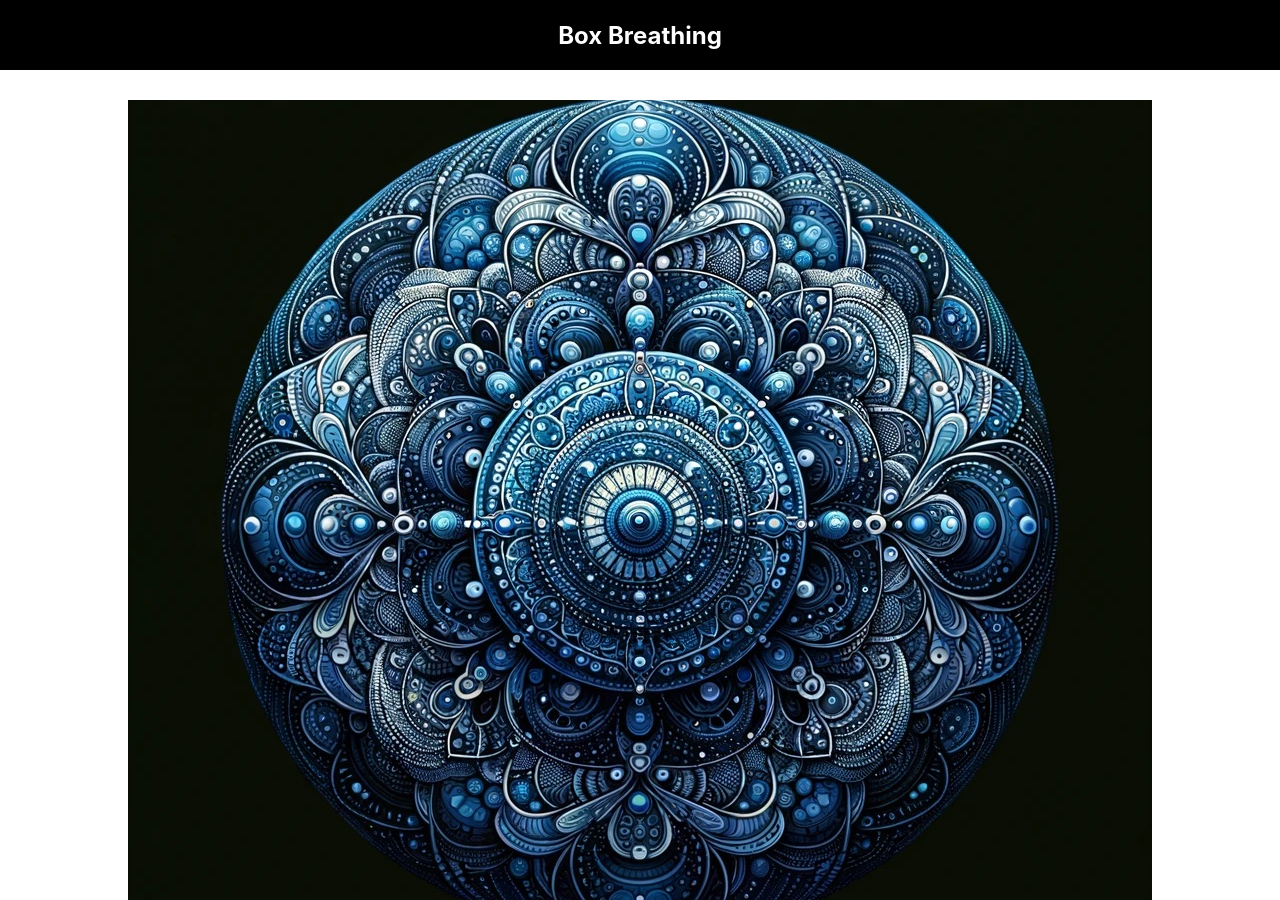
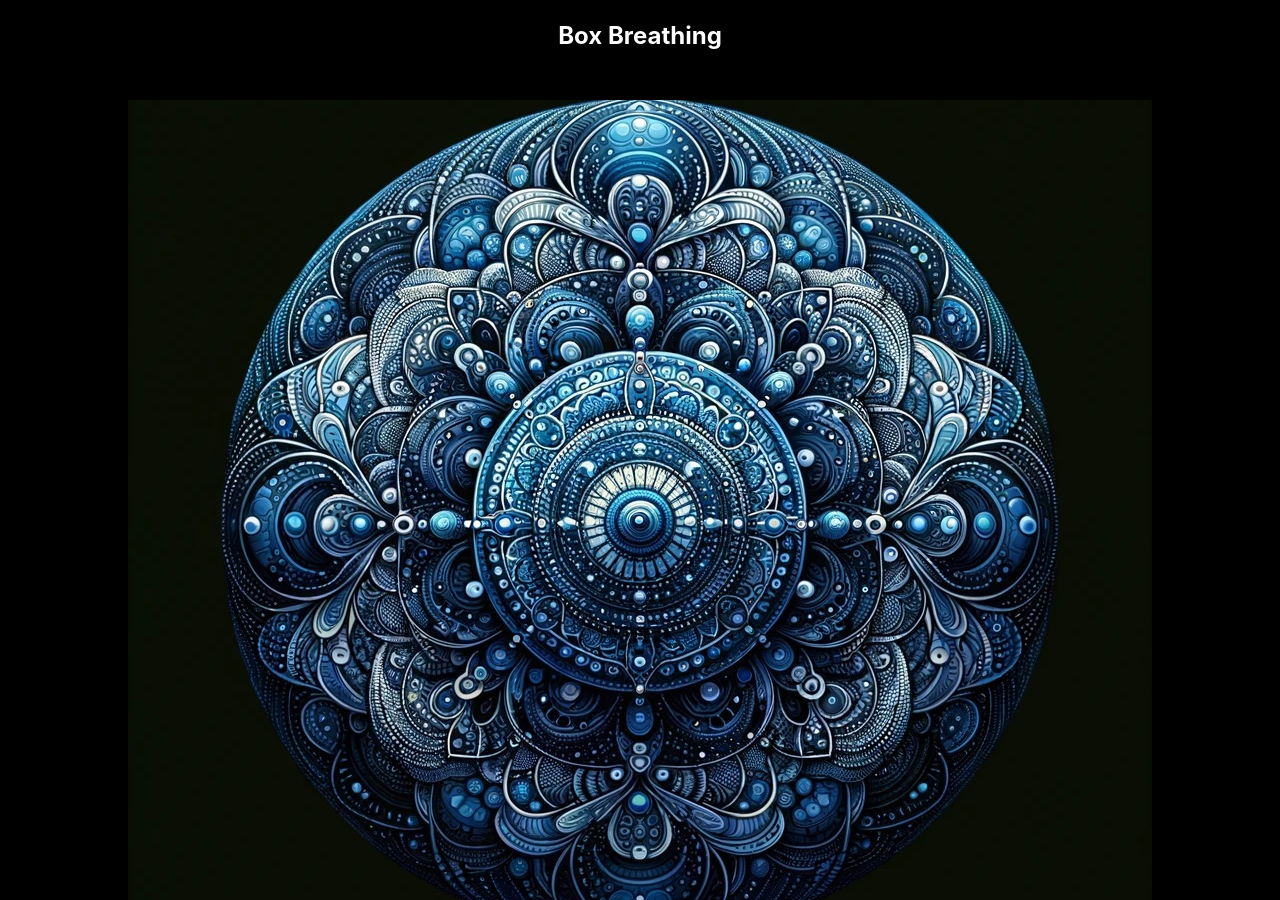
Before and after one commit to MaxSchollum/BoxBreathing, a React (Create React App) app: page /med in a window 1280 px wide. Built offline with nearby package versions, Linux system fonts and the light colour scheme.

Commit message:
starting to style, fixed the functionality

```diff
--- a/src/App.js
+++ b/src/App.js
@@ -2,10 +2,12 @@ import { BrowserRouter as Router, Route, Routes} from 'react-router-dom';
 import Header from './Components/Header';
 import Meditation from './Pages/Meditation';
 import HomePage from './Pages/Homepage';
+import { TimeProvider } from './Context/SecondsContext';
 
 function App() {
 
   return (
+    <TimeProvider>
     <Router>
     <div>
         <Header />
@@ -17,6 +19,7 @@ function App() {
             </div>
     </div>
     </Router>
+    </TimeProvider>
   );
 }
 
--- a/src/Components/Slider.jsx
+++ b/src/Components/Slider.jsx
@@ -1,11 +1,14 @@
-import { useContext } from 'react';
+import { useContext, useState } from 'react';
 import TimeContext from '../Context/SecondsContext';
 
 function Slider() {
-  const {timing, updateTiming} = useContext(TimeContext);
+  const [Time, setTime] = useState(4)
+  const {updateTiming} = useContext(TimeContext)
 
   const handleChange = (event) => {
-    updateTiming(parseInt(event.target.value));
+    const newTime = parseInt(event.target.value);
+    setTime(newTime);
+    updateTiming(newTime)
   };
 
   return (
@@ -15,10 +18,10 @@ function Slider() {
         min={1}
         max={30}
         step={1}
-        value={value}
+        value={Time}
         onChange={handleChange}
       />
-      <p>{timing} Seconds </p>
+      <p>{Time} Seconds </p>
     </div>
   );
 }
--- a/src/Context/SecondsContext.js
+++ b/src/Context/SecondsContext.js
@@ -7,7 +7,7 @@ export const TimeProvider = ({children}) => {
 
     const updateTiming = (newValue) => {
     setTiming(newValue)
-    console.log(newValue)
+    // console.log(newValue)
     }
 
     return(
--- a/src/Pages/Homepage.jsx
+++ b/src/Pages/Homepage.jsx
@@ -1,6 +1,5 @@
 import { useNavigate } from 'react-router-dom';
 import Slider from '../Components/Slider';
-
 
 function HomePage() {
     let navigate = useNavigate();
@@ -10,18 +9,13 @@ function HomePage() {
     };
 
     return (
-      <>
-        <h1>Good To Have You Back</h1>
-
-        <p>How long can you go?</p>
+      <div className="home-container">
+        <h1 className="heading">Good To Have You Back</h1>
+        <p className="subheading">How long can you go?</p>
         <Slider />
-
-
-        <button onClick={handleStartClick}>Start</button>
-
-        <button>Settings</button>
-
-      </>
+        <button className="start-button" onClick={handleStartClick}>Start</button>
+        <button className="settings-button">Settings</button>
+      </div>
     );
   }
 
--- a/src/Pages/Meditation.jsx
+++ b/src/Pages/Meditation.jsx
@@ -1,8 +1,48 @@
-import React, { useState, useEffect } from 'react';
+import React, { useState, useEffect, useContext } from 'react';
 import pic from '../Assets/Meditation Pic.jpeg'
+import TimeContext from '../Context/SecondsContext';
 
 function Meditation() {
   const [stage, setStage] = useState(1);
+  const {timing} = useContext(TimeContext)
+  const seconds = timing*1000
+  const durationSeconds = timing; // Assuming 'timing' is in seconds
+
+  const dynamicStyleGrow = {
+    transition: `transform ${durationSeconds}s ease`, // Dynamic transition duration
+    animation: `growImage ${durationSeconds}s forwards`, // Dynamic animation for growing
+  };
+
+  const dynamicStyleShrink = {
+    transition: `transform ${durationSeconds}s ease`, // Dynamic transition duration
+    animation: `shrinkImage ${durationSeconds}s forwards`, // Dynamic animation for shrinking
+  }
+
+  const dynamicKeyframes = `
+    @keyframes growImage {
+      from { transform: scale(0.5); }
+      to { transform: scale(1); }
+    }
+
+    @keyframes shrinkImage {
+      from { transform: scale(1); }
+      to { transform: scale(0.5); }
+    }
+  `;
+
+  var textToDisplay = () => {
+    if (stage === 1) {
+      return "Inhale"
+    } else if (stage === 2) {
+      return "Hold"
+    } else if (stage === 3) {
+      return "Exhale"
+    } else if (stage === 4) {
+      return "Hold"
+    }
+  }
+
+
 
   useEffect(() => {
     let timer1;
@@ -11,13 +51,13 @@ function Meditation() {
     let timer4;
 
     if (stage === 1) {
-      timer1 = setTimeout(() => setStage(2), 5000); // time for growing
+      timer1 = setTimeout(() => setStage(2), seconds); // time for growing
     } else if (stage === 2) {
-      timer2 = setTimeout(() => setStage(3), 5000); // time at maximum size
+      timer2 = setTimeout(() => setStage(3), seconds); // time at maximum size
     } else if (stage === 3) {
-      timer3 = setTimeout(() => setStage(4), 5000); // time for shrinking
+      timer3 = setTimeout(() => setStage(4), seconds); // time for shrinking
     } else if (stage === 4) {
-      timer4 = setTimeout(() => setStage(1), 5000); // time at minimal size before restarting
+      timer4 = setTimeout(() => setStage(1), seconds); // time at minimal size before restarting
     }
 
     return () => {
@@ -29,10 +69,19 @@ function Meditation() {
   }, [stage]);
 
   return (
-    <div className="container">
-      <div className="text" style={{backgroundColor: "red", color: "white", position: 'relative', zIndex: 1000}}>Wooooo {stage}</div>
-      <img src={pic} alt="Meditation" className={`image stage-${stage}`}/>
-    </div>
+    <>
+      <style>{dynamicKeyframes}</style>
+      <div className="container">
+        <div className="text" style={{backgroundColor: "red", color: "white", position: 'relative', zIndex: 1000}}>
+          {textToDisplay()} {stage}, {timing}</div>
+        <img
+          src={pic}
+          alt="Meditation"
+          className={`image stage-${stage}`}
+          style={stage === 1 ? dynamicStyleGrow : stage === 3 ? dynamicStyleShrink : null}
+        />
+      </div>
+    </>
   );
 }
 
--- a/src/index.css
+++ b/src/index.css
@@ -1,3 +1,4 @@
+/* Reset CSS */
 body {
   margin: 0;
   font-family: -apple-system, BlinkMacSystemFont, 'Segoe UI', 'Roboto', 'Oxygen',
@@ -5,6 +6,7 @@ body {
     sans-serif;
   -webkit-font-smoothing: antialiased;
   -moz-osx-font-smoothing: grayscale;
+  background-color: black;
 }
 
 code {
@@ -12,6 +14,7 @@ code {
     monospace;
 }
 
+/* Main container */
 .container {
   display: flex;
   flex-direction: column;
@@ -22,50 +25,17 @@ code {
   overflow: hidden;
 }
 
+/* Text styles */
 .text {
   margin-bottom: 20px;
   font-size: 24px;
 }
 
-.image {
-  transition: transform 5s ease; /* Match the transition time to your setTimeout duration */
+.stage-4 {
+  transform: scale(0.5);
 }
 
-.stage-1 {
-  animation: growImage 5s forwards; /* Adjust animation duration to 5 seconds */
-}
-
-@keyframes growImage {
-  from {
-    transform: scale(0.5);
-  }
-  to {
-    transform: scale(1);
-  }
-}
-
-.stage-2 {
-  transform: scale(1); /* Keep the image at scale 1 */
-}
-
-.stage-3 {
-  animation: shrinkImage 5s forwards; /* Add shrink animation for transitioning to stage 3 */
-}
-
-@keyframes shrinkImage {
-  from {
-    transform: scale(1);
-  }
-  to {
-    transform: scale(0.5);
-  }
-}
-
-.stage-4 {
-  transform: scale(0.5); /* Keep the image at scale 0.5 */
-}
-
-
+/* Header styles */
 header {
   height: 70px;
   width: 100%;
@@ -74,3 +44,39 @@ header {
   align-items: center;
   margin-bottom: 30px;
 }
+
+/* HomePage specific styles */
+.home-container {
+  display: flex;
+  flex-direction: column;
+  align-items: center;
+  justify-content: center;
+  height: 100vh;
+  background-color: black; /* Dark soothing background */
+  color: #b0bec5; /* Soothing pastel color for text */
+  font-family: 'Roboto', sans-serif; /* Relaxing, comfortable font */
+}
+
+.heading {
+  font-size: 2.5rem; /* Adequate sizing for heading */
+  margin-bottom: 20px; /* Margin for spacing */
+}
+
+.subheading {
+  font-size: 1.5rem; /* Adequate sizing for subheading */
+  margin-bottom: 20px; /* Margin for spacing */
+}
+
+.start-button, .settings-button {
+  background-color: #64b5f6; /* Button background color */
+  color: #fff; /* Button text color */
+  border: none; /* Remove button border */
+  padding: 10px 20px; /* Padding for button */
+  font-size: 1rem; /* Adequate sizing for button text */
+  cursor: pointer; /* Cursor style */
+  margin-bottom: 10px; /* Margin for spacing */
+}
+
+.start-button:hover, .settings-button:hover {
+  background-color: #2196f3; /* Button background color on hover */
+}
```
